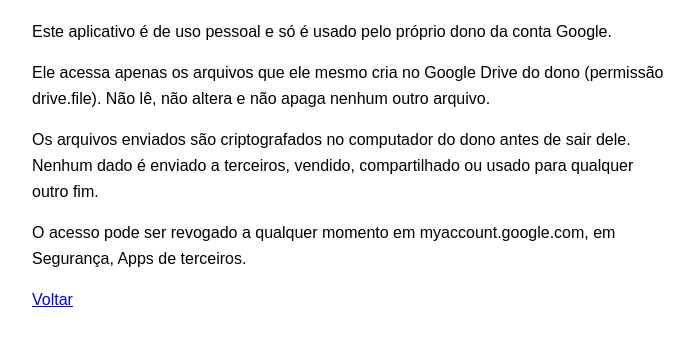
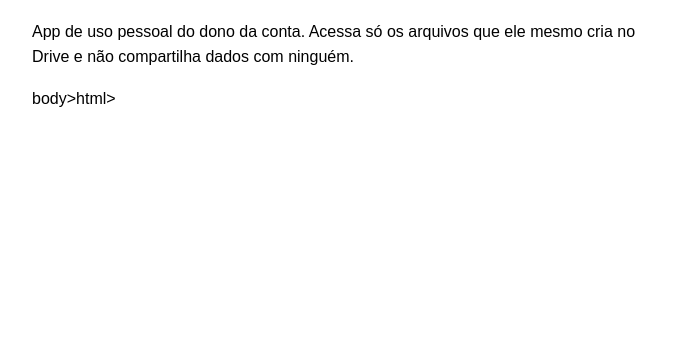
Before and after one commit to RomuloLG/backup-pasta-claude, a plain HTML site: page privacidade.html in a window 1280 px wide. Shown: the part 94-440 px from the top of the page, without its empty margins (288-982 px from the left). Drawn offline with Linux system fonts and the light colour scheme.

Commit message:
Update privacy policy content in privacidade.html
Simplified privacy policy text and removed unnecessary details.

```diff
--- a/privacidade.html
+++ b/privacidade.html
@@ -1 +1 @@
-<!doctype html><html lang='pt-BR'><head><meta charset='utf-8'><meta name='viewport' content='width=device-width, initial-scale=1'><title>Política de privacidade</title></head><body style='font-family:sans-serif;max-width:640px;margin:40px auto;padding:0 16px;line-height:1.6'><h1>Política de privacidade</h1><p>Este aplicativo é de uso pessoal e só é usado pelo próprio dono da conta Google.</p><p>Ele acessa apenas os arquivos que ele mesmo cria no Google Drive do dono (permissão drive.file). Não lê, não altera e não apaga nenhum outro arquivo.</p><p>Os arquivos enviados são criptografados no computador do dono antes de sair dele. Nenhum dado é enviado a terceiros, vendido, compartilhado ou usado para qualquer outro fim.</p><p>O acesso pode ser revogado a qualquer momento em myaccount.google.com, em Segurança, Apps de terceiros.</p><p><a href='index.html'>Voltar</a></p></body></html>
+<!doctype html><html lang='pt-BR'><head><meta charset='utf-8'><meta name='viewport' content='width=device-width, initial-scale=1'><title>Política de privacidade</title></head><body style='font-family:sans-serif;max-width:640px;margin:40px auto;padding:0 16px;line-height:1.6'><h1>Política de privacidade</h1><p>App de uso pessoal do dono da conta. Acessa só os arquivos que ele mesmo cria no Drive e não compartilha dados com ninguém.</p></body>body></html>html></p></h1></title></head>
```
